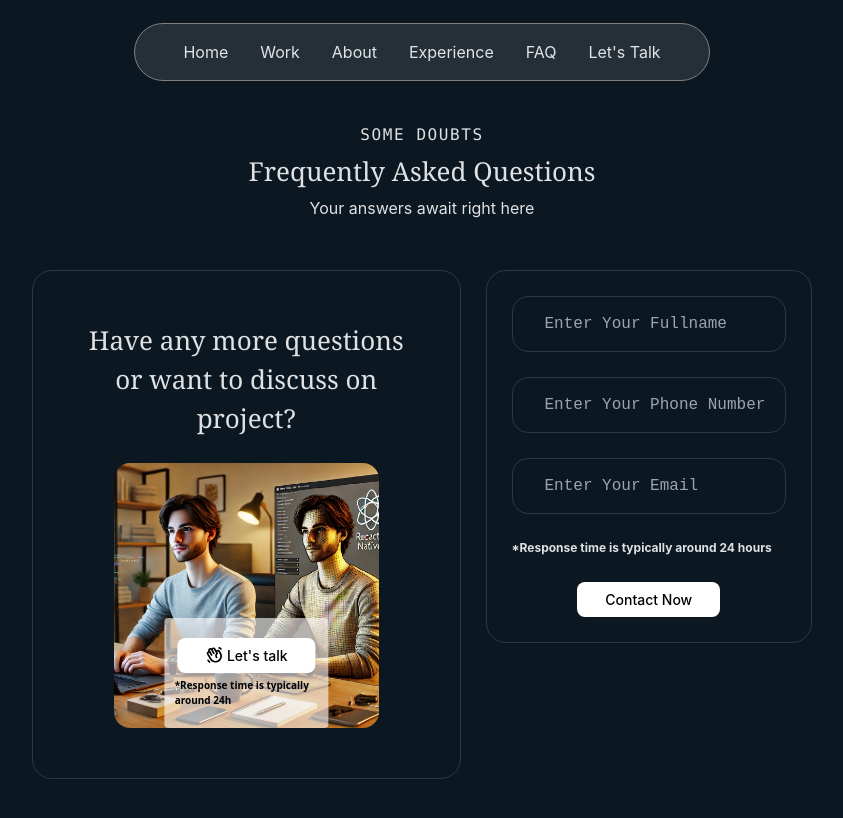
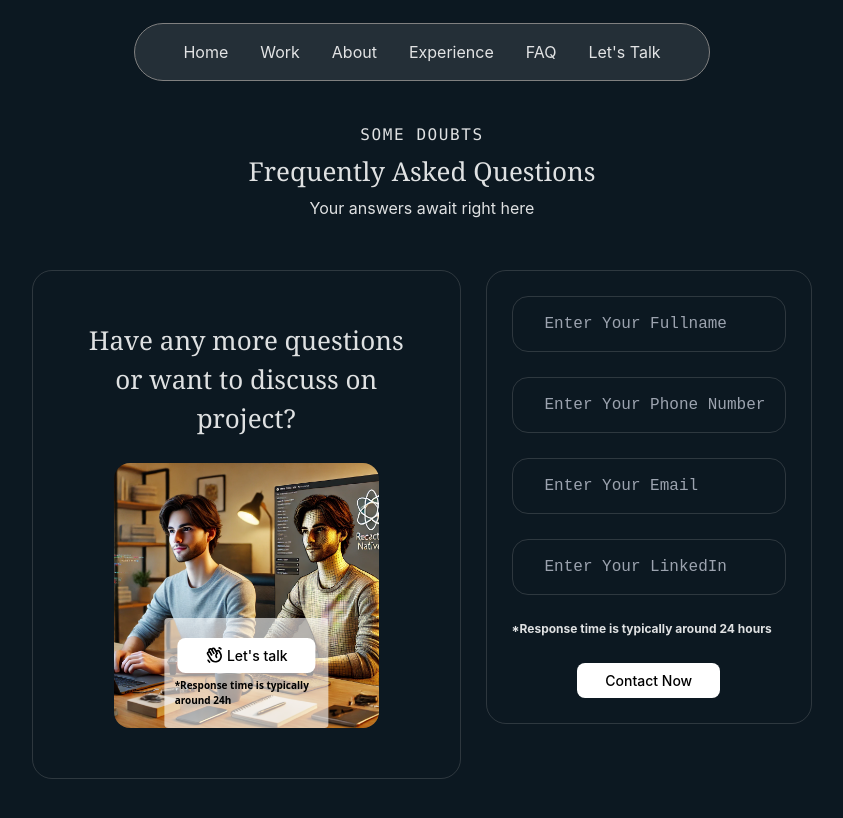
Before and after one commit to devxtushar/web-portfolio, a React (Vite) app: page /contact in a window 1280 px wide. Shown: the top 818 px of the page, without its empty margins (218-1061 px from the left). Built offline with nearby package versions, Linux system fonts and the light colour scheme.

Commit message:
# add linkedin in form

```diff
--- a/src/pages/Contact.tsx
+++ b/src/pages/Contact.tsx
@@ -9,6 +9,7 @@ type Inputs = {
   fullname: string;
   phoneNumber: string;
   email: string;
+  linkedin: string;
 };
 
 function Contact() {
@@ -82,6 +83,12 @@ function Contact() {
                     {errors.phoneNumber && <span>This field is required</span>}
                   </div>
                   <div>
+                    <input
+                      {...register("linkedin")}
+                      placeholder="Enter Your LinkedIn"
+                    />
+                  </div>
+                  <div>
                     <span className="block t5 font-bold">
                       *Response time is typically around 24 hours
                     </span>
```
